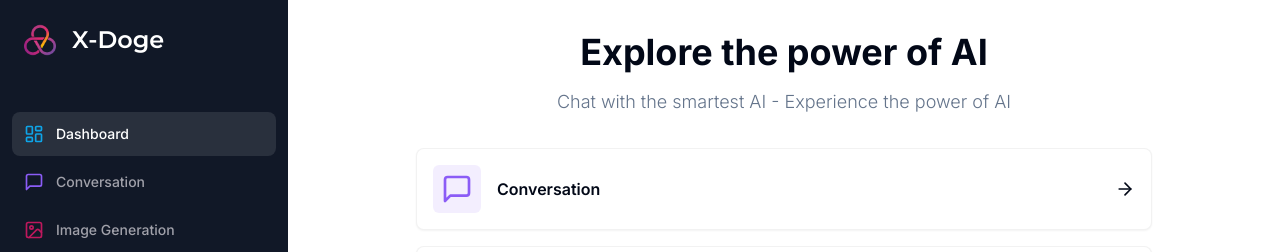
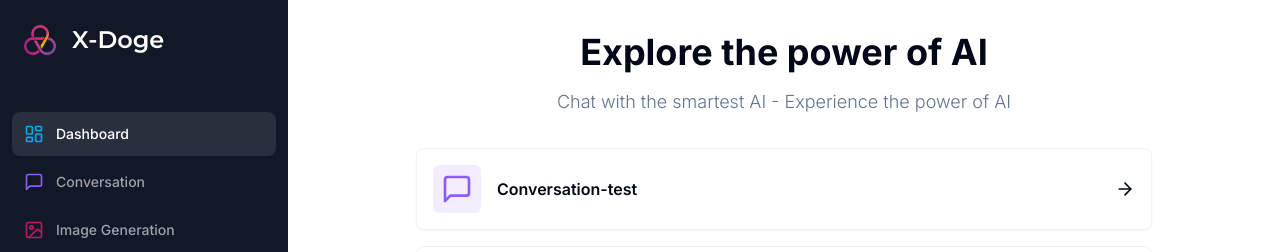
Before and after one commit to ai-neokim/ai-saas-master, a Next.js app: page /dashboard in a window 1280 px wide. Shown: the top 252 px of the page. Built offline with nearby package versions, Linux system fonts and the light colour scheme; no server answers.

Commit message:
Contersation-modify

```diff
--- a/constants.ts
+++ b/constants.ts
@@ -4,7 +4,7 @@ export const MAX_FREE_COUNTS = 5;
 
 export const tools = [
   {
-    label: 'Conversation',
+    label: 'Conversation-test',
     icon: MessageSquare,
     href: '/conversation',
     color: "text-violet-500",
```
